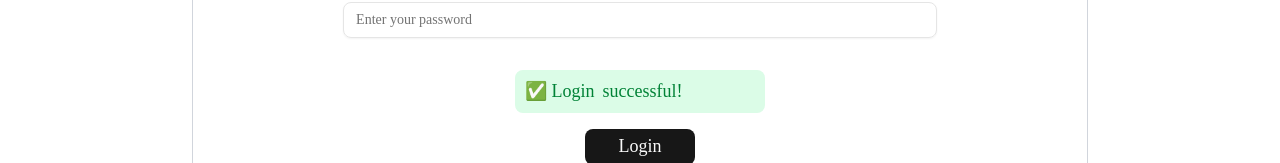
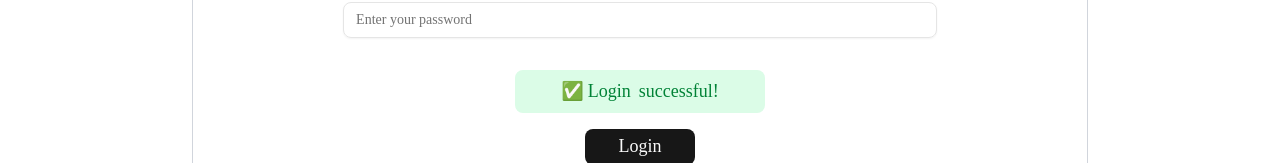
Before and after one commit to PREPMND/BlogMait, a Next.js app: page /auth in a window 1280 px wide. Shown: the part 359-522 px from the top of the page. Built offline with nearby package versions, Linux system fonts and the light colour scheme; what @preplabs/validator would draw is missing.

Commit message:
Aug 5, 2026, 8:53 PM

```diff
--- a/components/auth/login-form.tsx
+++ b/components/auth/login-form.tsx
@@ -81,7 +81,7 @@ export default function LoginForm() {
             </div>
             <div>
                 {!errorLogin && (
-                    <div className="flex items-center gap-1 w-[250px] rounded-md bg-green-100 px-[10px] py-2 mx-auto  text-green-700">
+                    <div className="flex items-center gap-1 w-[250px] rounded-md bg-green-100 px-[10px] py-2 mx-auto justify-center text-green-700">
                         <span>✅</span>
                         <span className="flex gap-2">Login <span className="hidden md:flex">successful!</span></span>
                     </div>
```
